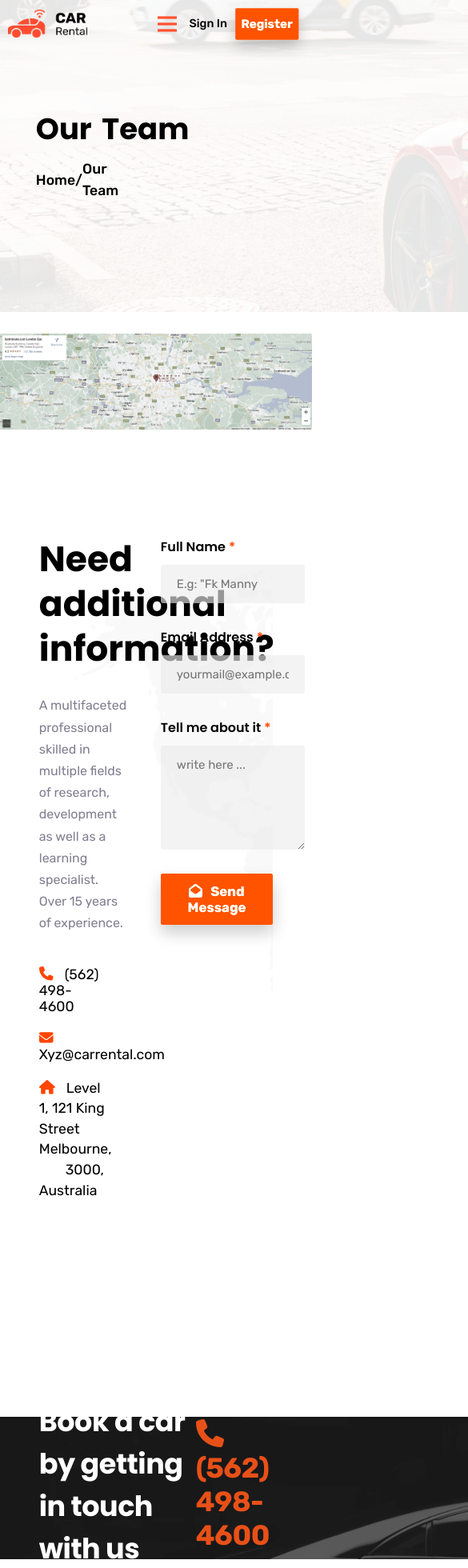
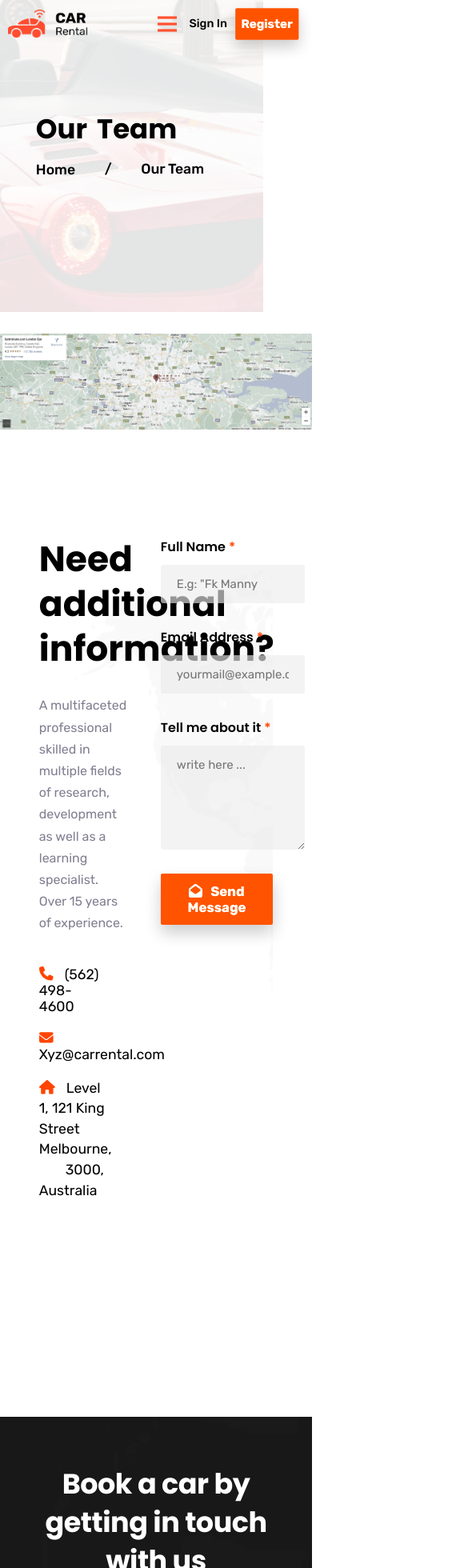
Before and after one commit to Fkmanny/Car-Rental-App, a React (Create React App) app: page /Contact in a window 390 px wide. Shown: the part 20-1980 px from the top of the page at 80% size, 585 px wide, since content can reach past the window. Built offline with nearby package versions, Linux system fonts and the light colour scheme.

Commit message:
90% responsiveness ongoing

```diff
--- a/src/components/carDivSection/carDivSection.css
+++ b/src/components/carDivSection/carDivSection.css
@@ -69,3 +69,15 @@
     transform: scale(1.2) !important;
     transition: all 0.6s;
 }
+
+@media screen and (max-width: 1080px) {
+    .carDiv{
+        width: 47%;
+    }
+  }
+
+@media screen and (max-width: 700px) {
+    .carDiv{
+        width: 100%;
+    }
+  }
--- a/src/components/faq/faq.css
+++ b/src/components/faq/faq.css
@@ -40,26 +40,23 @@
     text-align: start;
 }
 
-.faq > button::before{
+.fBtn::before{
     background-color: #ffffff;
     filter:brightness(0.75);
 
 }
-.faq > button:hover::before{
+.fBtn:hover::before{
     width: 1500px;
     height: 1500px;
 }
-.faq > button:hover{
+.fBtn:hover{
     box-shadow: 0 10px 20px 0 rgb(0 0 0 / 10%);
     text-shadow: none;
 }
 
-.faqh4{
 
-    width: 100%;
-}
 
-.faq > button i{
+.fBtn i{
     width: 15%;
     color: black;
 }
@@ -121,7 +118,7 @@
         font-size: 38px !important;
         line-height: 3.3rem;
     }
-    .faq > p, .faq > h3, .faq > h1, .faq > button, .faq > div{
+    .faq > p, .faq > h3, .faq > h1, .fBtn , .faq > div{
         width: 90% !important;
         margin-left: auto !important;
         margin-right: auto !important;
--- a/src/components/footer/footer.css
+++ b/src/components/footer/footer.css
@@ -114,5 +114,13 @@ footer{
     .footer2{
         align-items: start !important;
     }
+    .bottomFooter{
+        text-align: center;
+    }
+    .icon10{
+        transform: scale(0.8);
+        right: 26px;
+        bottom: 30px;
+    }
 
 }
--- a/src/components/miniBanner/miniBanner.css
+++ b/src/components/miniBanner/miniBanner.css
@@ -4,6 +4,7 @@
     position: relative;
     opacity: 0.9;
     margin-bottom: 100px;
+    overflow: hidden;
 }
 
 .bannerImg{
@@ -43,3 +44,28 @@
 .phoneIcon{
     margin-right: 10px;
 }
+
+@media screen and (max-width:1024px) {
+    .miniBanner{
+        height: 40vh;
+
+    }
+    .bannerImg{
+        height: 100%;
+        width: 350%;
+    }
+    .banner-text{
+        width: 90% !important;
+        margin: auto;
+        text-align: center;
+        flex-direction: column;
+        justify-content: center;
+    }
+    .banner-text > h2{
+        line-height: 3rem;
+    }
+    .h2{
+        margin-top: 0;
+        font-size: 2rem !important;
+    }
+}
--- a/src/components/testimonials/testimonials.css
+++ b/src/components/testimonials/testimonials.css
@@ -86,9 +86,10 @@
         width: 90%;
         justify-content: center;
         align-items: center;
+        text-align: center !important;
     }
     .testimonials > div > p{
-        text-align:start !important;
+        text-align: center !important;
         width: 100% !important;
     }
     .testimonials > div > h1{
--- a/src/index.css
+++ b/src/index.css
@@ -30,6 +30,7 @@ body.freeze{
   height: 51.8vh;
   position: relative;
   width: 100vw;
+  /* overflow-x: hidden; */
 }
 
 .About-bg-img{
@@ -171,10 +172,19 @@ h5{
   button{
     transform: scale(0.85);
   }
+
 }
+
+
+
 @media screen and (max-width: 950px){
   .sector{
     margin-bottom: 655px !important;
+  }
+  .carDivs{
+    width: 85%;
+    margin-left: auto;
+    margin-right: auto;
   }
 }
 
@@ -185,5 +195,13 @@ h5{
   .sector{
     margin-bottom: 755px !important;
   }
-
+  .About-bg-img{
+    left: -326%;
+  }
+  .aboutDiv > h1{
+    font-size: 34px !important;
+  }
+  .homeLink{
+    width: 70% !important;
+  }
 }
```
